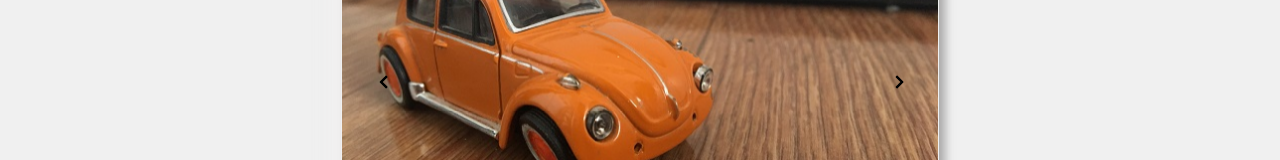
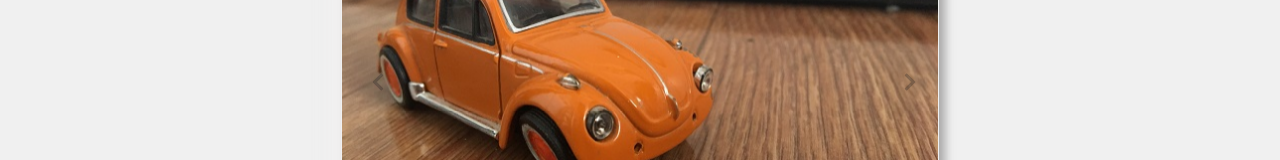
Before and after one commit to PeterBorza/My-Components.2, a React (Create React App) app: page /slideshow in a window 1280 px wide. Shown: the part 279-439 px from the top of the page. Built offline with nearby package versions, Linux system fonts and the light colour scheme.

Commit message:
0003 - hover over slidecontainer fixed

```diff
--- a/src/components/SlideShow/SlideShow.module.scss
+++ b/src/components/SlideShow/SlideShow.module.scss
@@ -1,4 +1,6 @@
-$iconDistanceFromContainer: 2rem;
+$iconDistanceFromContainer: 1.5rem;
+$baseColor: rgba(36, 33, 33, 0.3);
+$hoverColor: #f3ececde;
 
 .container {
 	position: relative;
@@ -21,6 +23,12 @@ $iconDistanceFromContainer: 2rem;
 	&__animated_image {
 		animation: slide 200ms linear forwards;
 	}
+	&:hover {
+		.nextIcon,
+		.prevIcon {
+			color: $hoverColor;
+		}
+	}
 	@keyframes slide {
 		from {
 			transform: scale(1.05);
@@ -38,15 +46,12 @@ $iconDistanceFromContainer: 2rem;
 	top: 50%;
 	transform: translateY(-50%);
 	left: $iconDistanceFromContainer;
-	font-size: 1.2rem;
-	border-radius: 50%;
+	color: $baseColor;
+	font-size: 1.5rem;
 	padding: 2px;
 	cursor: pointer;
 	user-select: none;
 	transition: color 100ms ease-out;
-	&:hover {
-		color: rgba(206, 25, 25, 0.767);
-	}
 }
 .nextIcon {
 	left: calc(100% - 1rem - $iconDistanceFromContainer);
```
